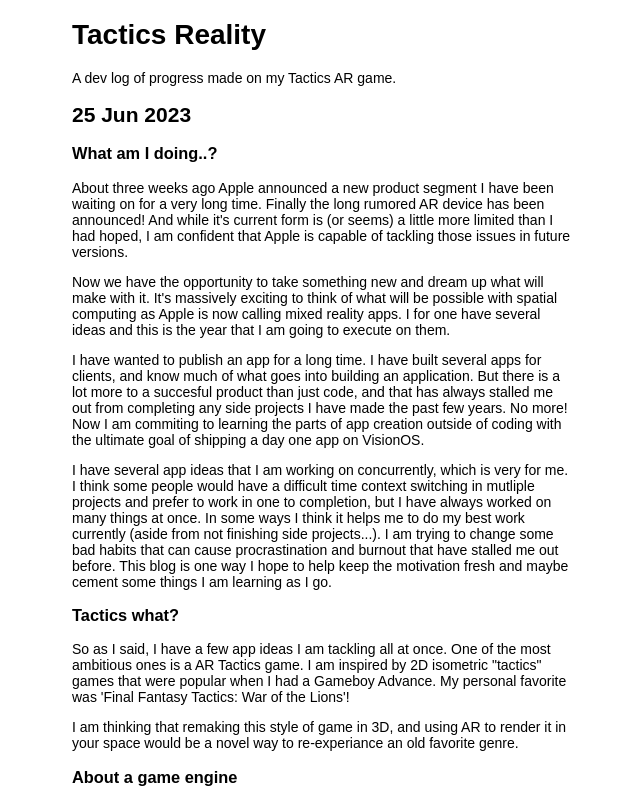
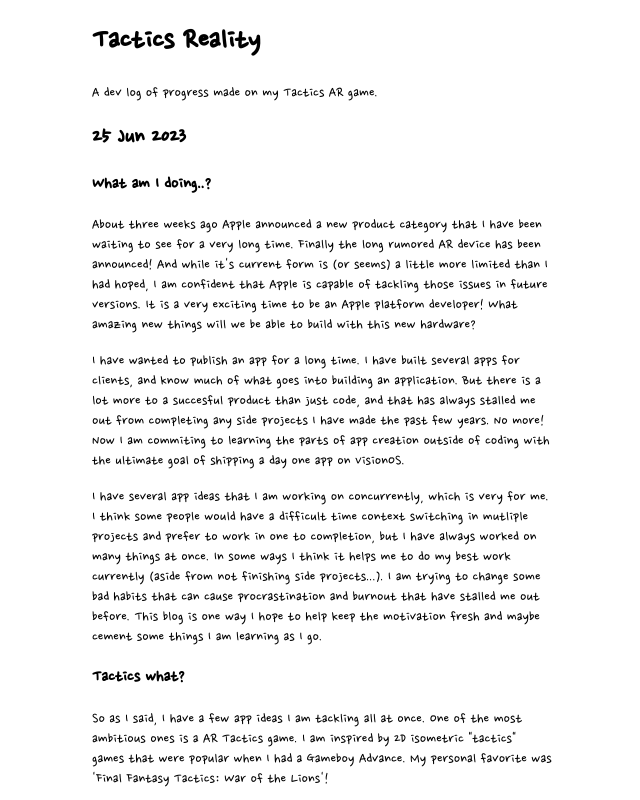
Before and after one commit to Natels/natels.github.io, a Next.js app: page /tactical in a window 1280 px wide. Shown: the top 800 px of the page, without its empty margins (318-958 px from the left). Built offline with nearby package versions, Linux system fonts and the light colour scheme.

Commit message:
Add fun font, adjust styles

```diff
--- a/components/tictactoe/index.css
+++ b/components/tictactoe/index.css
@@ -1,11 +1,15 @@
 body {
-	font: 14px sans-serif;
-  max-width: 500px;
+	max-width: 500px;
 	margin: 0 auto !important;
-  float: none !important;
+	float: none !important;
 }
 
-ol, ul {
+main {
+	margin: 0 20px;
+}
+
+ol,
+ul {
 	padding-left: 30px;
 }
 
@@ -16,22 +20,23 @@ ol, ul {
 }
 
 .status {
-	margin-bottom: 10px;
+	margin: 10px 0;
+	font: 24px sans-serif;
 }
 
 .square {
 	background: #fff;
 	border: 1px solid #999;
 	float: left;
-	font-size: 70px;
+	font-size: 60px;
 	font-weight: bold;
-	line-height: 90px;
-	height: 90px;
+	line-height: 80px;
+	height: 80px;
 	margin-right: -1px;
 	margin-top: -1px;
 	padding: 0;
 	text-align: center;
-	width: 90px;
+	width: 80px;
 }
 
 .square:focus {
--- a/components/tictactoe/index.js
+++ b/components/tictactoe/index.js
@@ -85,10 +85,6 @@ export default function Game() {
       <div className="game-board">
         <Board />
       </div>
-      <div className="game-info">
-        <div>{/* status */}</div>
-        <ol>{/* TODO */}</ol>
-      </div>
     </div>
   );
 }
--- a/package.json
+++ b/package.json
@@ -3,7 +3,7 @@
   "scripts": {
     "dev": "next",
     "build": "next build",
-	"export": "next export",
+    "export": "next export",
     "start": "next start"
   },
   "dependencies": {
--- a/pages/_app.js
+++ b/pages/_app.js
@@ -1,5 +1,15 @@
 import '../components/tictactoe/index.css'
+import { Nanum_Pen_Script } from "next/font/google"
 
-export default function MyApp({Component, pageProps}) {
-	return <Component {...pageProps} />
+const font = Nanum_Pen_Script({
+	subsets: ['latin'],
+	weight: '400'
+})
+
+export default function MyApp({ Component, pageProps }) {
+	return (
+		<main className={font.className}>
+			<Component {...pageProps} />
+		</main>
+	)
 }
--- a/pages/tactical/index.mdx
+++ b/pages/tactical/index.mdx
@@ -6,17 +6,13 @@ A dev log of progress made on my Tactics AR game.
 
 ### What am I doing..?
 
-About three weeks ago Apple announced a new product segment
-I have been waiting on for a very long time. Finally the long rumored
+About three weeks ago Apple announced a new product category that
+I have been waiting to see for a very long time. Finally the long rumored
 AR device has been announced! And while it's current form is (or seems) a
 little more limited than I had hoped, I am confident that Apple is
-capable of tackling those issues in future versions.
-
-Now we have the opportunity to take something new and dream up what will
-make with it. It's massively exciting to think of what will be possible
-with spatial computing as Apple is now calling mixed reality apps. I for
-one have several ideas and this is the year that I am going to execute on
-them.
+capable of tackling those issues in future versions. It is a very exciting
+time to be an Apple platform developer! What amazing new things will we
+be able to build with this new hardware?
 
 I have wanted to publish an app for a long time. I have built several apps
 for clients, and know much of what goes into building an application.
@@ -61,5 +57,5 @@ out on whether I will port this project to SceneKit in the future.
 Currently though I am giving Unity a fair shake to see if it right for me.
 I have even found a [tutorial series] from a few years ago where they build
 a 3D Tactics game in Unity! I am killing three birds at least with that
-stone: learning Unity, learning Csharp, and learning the game's
+stone: learning Unity, learning C# (csharp), and learning the game's
 subsytems that I will have to build.
```
Also changed, not shown: 1 other file (tests, documents, lock files or other folders).
